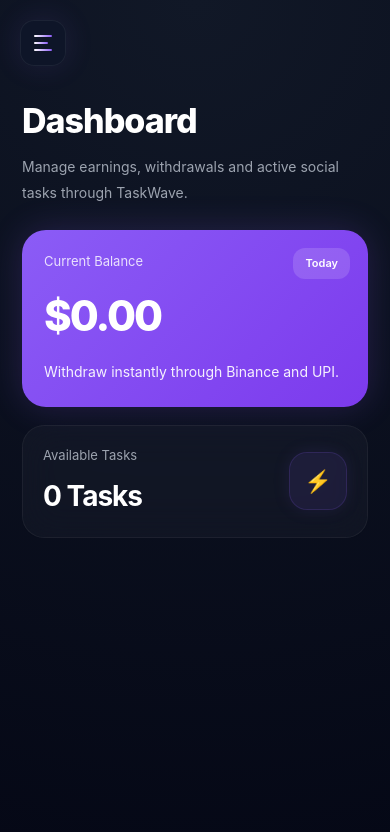
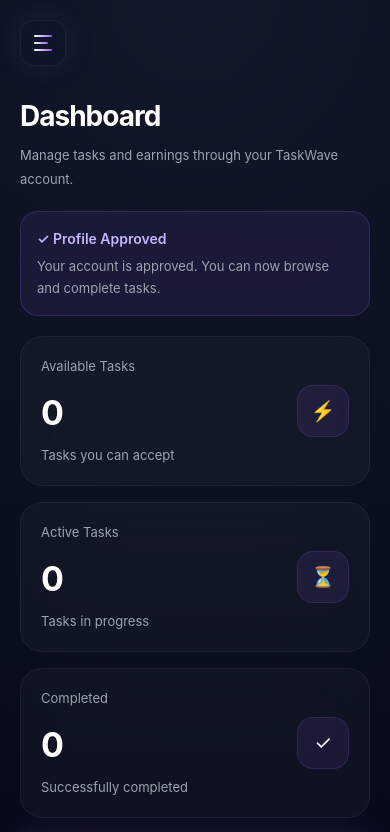
Before and after one commit to taskwave69/taskwave, a React (Vite) app: page /dashboard in a window 390 px wide. Shown: the top 832 px of the page. Built offline with nearby package versions, Linux system fonts and the light colour scheme.

Commit message:
Premium mobile dashboard redesign

```diff
--- a/src/pages/Dashboard.jsx
+++ b/src/pages/Dashboard.jsx
@@ -20,9 +20,9 @@ function Dashboard() {
 
         paddingTop: "95px",
 
-        paddingLeft: "22px",
+        paddingLeft: "20px",
 
-        paddingRight: "22px",
+        paddingRight: "20px",
 
         paddingBottom: "40px",
       }}
@@ -33,19 +33,19 @@ function Dashboard() {
       {/* HEADER */}
       <div
         style={{
-          marginBottom: "24px",
+          marginBottom: "20px",
         }}
       >
 
         <h1
           style={{
-            fontSize: "34px",
+            fontSize: "28px",
 
-            fontWeight: "800",
+            fontWeight: "700",
 
             letterSpacing: "-1px",
 
-            marginBottom: "8px",
+            marginBottom: "6px",
           }}
         >
           Dashboard
@@ -53,89 +53,196 @@ function Dashboard() {
 
         <p
           style={{
-            fontSize: "14px",
-
             color: "#9ca3af",
 
-            lineHeight: "26px",
+            fontSize: "13px",
 
-            maxWidth: "420px",
+            lineHeight: "24px",
           }}
         >
-          Manage earnings,
-          withdrawals and active
-          social tasks through
-          TaskWave.
+          Manage tasks and earnings
+          through your TaskWave account.
         </p>
 
       </div>
 
-      {/* BALANCE CARD */}
+      {/* PROFILE APPROVED */}
+      <div
+        style={{
+          background:
+            "rgba(139,92,246,0.10)",
+
+          border:
+            "1px solid rgba(139,92,246,0.22)",
+
+          borderRadius: "18px",
+
+          padding: "16px",
+
+          marginBottom: "20px",
+
+          backdropFilter:
+            "blur(14px)",
+        }}
+      >
+
+        <p
+          style={{
+            color: "#c4b5fd",
+
+            fontSize: "14px",
+
+            fontWeight: "600",
+
+            marginBottom: "6px",
+          }}
+        >
+          ✓ Profile Approved
+        </p>
+
+        <p
+          style={{
+            color: "#9ca3af",
+
+            fontSize: "13px",
+
+            lineHeight: "22px",
+          }}
+        >
+          Your account is approved.
+          You can now browse and
+          complete tasks.
+        </p>
+
+      </div>
+
+      {/* CARDS */}
+      <div
+        style={{
+          display: "grid",
+
+          gap: "16px",
+        }}
+      >
+
+        {/* AVAILABLE */}
+        <div style={cardStyle}>
+
+          <div>
+
+            <p style={smallText}>
+              Available Tasks
+            </p>
+
+            <h2 style={numberText}>
+              0
+            </h2>
+
+            <p style={subText}>
+              Tasks you can accept
+            </p>
+
+          </div>
+
+          <div style={iconBox}>
+            ⚡
+          </div>
+
+        </div>
+
+        {/* ACTIVE */}
+        <div style={cardStyle}>
+
+          <div>
+
+            <p style={smallText}>
+              Active Tasks
+            </p>
+
+            <h2 style={numberText}>
+              0
+            </h2>
+
+            <p style={subText}>
+              Tasks in progress
+            </p>
+
+          </div>
+
+          <div style={iconBox}>
+            ⏳
+          </div>
+
+        </div>
+
+        {/* COMPLETED */}
+        <div style={cardStyle}>
+
+          <div>
+
+            <p style={smallText}>
+              Completed
+            </p>
+
+            <h2 style={numberText}>
+              0
+            </h2>
+
+            <p style={subText}>
+              Successfully completed
+            </p>
+
+          </div>
+
+          <div style={iconBox}>
+            ✓
+          </div>
+
+        </div>
+
+        {/* BALANCE */}
         <div
           style={{
             background:
               "linear-gradient(135deg,#8b5cf6,#7c3aed)",
 
-          borderRadius: "24px",
+            borderRadius: "22px",
 
             padding: "22px",
 
-          marginBottom: "18px",
+            display: "flex",
+
+            justifyContent:
+              "space-between",
+
+            alignItems: "center",
 
             boxShadow:
-            "0 0 35px rgba(139,92,246,0.20)",
-
-          position: "relative",
+              "0 0 35px rgba(139,92,246,0.18)",
           }}
         >
 
-        {/* SMALL CHIP */}
-        <div
-          style={{
-            position: "absolute",
-
-            top: "18px",
-
-            right: "18px",
-
-            background:
-              "rgba(255,255,255,0.14)",
-
-            padding:
-              "7px 12px",
-
-            borderRadius:
-              "12px",
-
-            fontSize: "11px",
-
-            fontWeight: "600",
-          }}
-        >
-          Today
-        </div>
+          <div>
 
             <p
               style={{
                 fontSize: "13px",
 
-            opacity: 0.82,
+                opacity: 0.85,
 
-            marginBottom: "12px",
+                marginBottom: "10px",
               }}
             >
-          Current Balance
+              Balance
             </p>
 
             <h2
               style={{
-            fontSize: "42px",
+                fontSize: "34px",
 
-            fontWeight: "800",
+                fontWeight: "700",
 
-            marginBottom: "12px",
-
-            letterSpacing: "-2px",
+                marginBottom: "8px",
               }}
             >
               $0.00
@@ -143,25 +250,50 @@ function Dashboard() {
 
             <p
               style={{
-            fontSize: "14px",
+                fontSize: "13px",
 
-            opacity: 0.92,
-
-            lineHeight: "26px",
-
-            maxWidth: "320px",
+                opacity: 0.85,
               }}
             >
-          Withdraw instantly
-          through Binance
-          and UPI.
+              Available to withdraw
             </p>
 
           </div>
 
-      {/* TASK CARD */}
           <div
             style={{
+              width: "56px",
+
+              height: "56px",
+
+              borderRadius: "18px",
+
+              background:
+                "rgba(255,255,255,0.14)",
+
+              display: "flex",
+
+              alignItems: "center",
+
+              justifyContent:
+                "center",
+
+              fontSize: "24px",
+            }}
+          >
+            💸
+          </div>
+
+        </div>
+
+      </div>
+
+    </div>
+  );
+}
+
+const cardStyle = {
+
   background:
     "rgba(255,255,255,0.03)",
 
@@ -181,51 +313,21 @@ function Dashboard() {
 
   backdropFilter:
     "blur(18px)",
-        }}
-      >
+};
 
-        <div>
+const iconBox = {
 
-          <p
-            style={{
-              color: "#9ca3af",
+  width: "52px",
 
-              fontSize: "13px",
+  height: "52px",
 
-              marginBottom: "10px",
-            }}
-          >
-            Available Tasks
-          </p>
-
-          <h2
-            style={{
-              fontSize: "28px",
-
-              fontWeight: "700",
-
-              letterSpacing: "-1px",
-            }}
-          >
-            0 Tasks
-          </h2>
-
-        </div>
-
-        {/* SMALL ICON */}
-        <div
-          style={{
-            width: "58px",
-
-            height: "58px",
-
-            borderRadius: "18px",
+  borderRadius: "16px",
 
   background:
     "rgba(139,92,246,0.10)",
 
   border:
-              "1px solid rgba(139,92,246,0.16)",
+    "1px solid rgba(139,92,246,0.18)",
 
   display: "flex",
 
@@ -234,19 +336,32 @@ function Dashboard() {
   justifyContent:
     "center",
 
-            fontSize: "22px",
+  fontSize: "20px",
+};
 
-            boxShadow:
-              "0 0 18px rgba(139,92,246,0.10)",
-          }}
-        >
-          ⚡
-        </div>
+const smallText = {
 
-      </div>
+  color: "#9ca3af",
 
-    </div>
-  );
-}
+  fontSize: "13px",
+
+  marginBottom: "10px",
+};
+
+const numberText = {
+
+  fontSize: "34px",
+
+  fontWeight: "700",
+
+  marginBottom: "8px",
+};
+
+const subText = {
+
+  color: "#9ca3af",
+
+  fontSize: "13px",
+};
 
 export default Dashboard;
```
Lines whose indentation alone changed are shown as unchanged.
